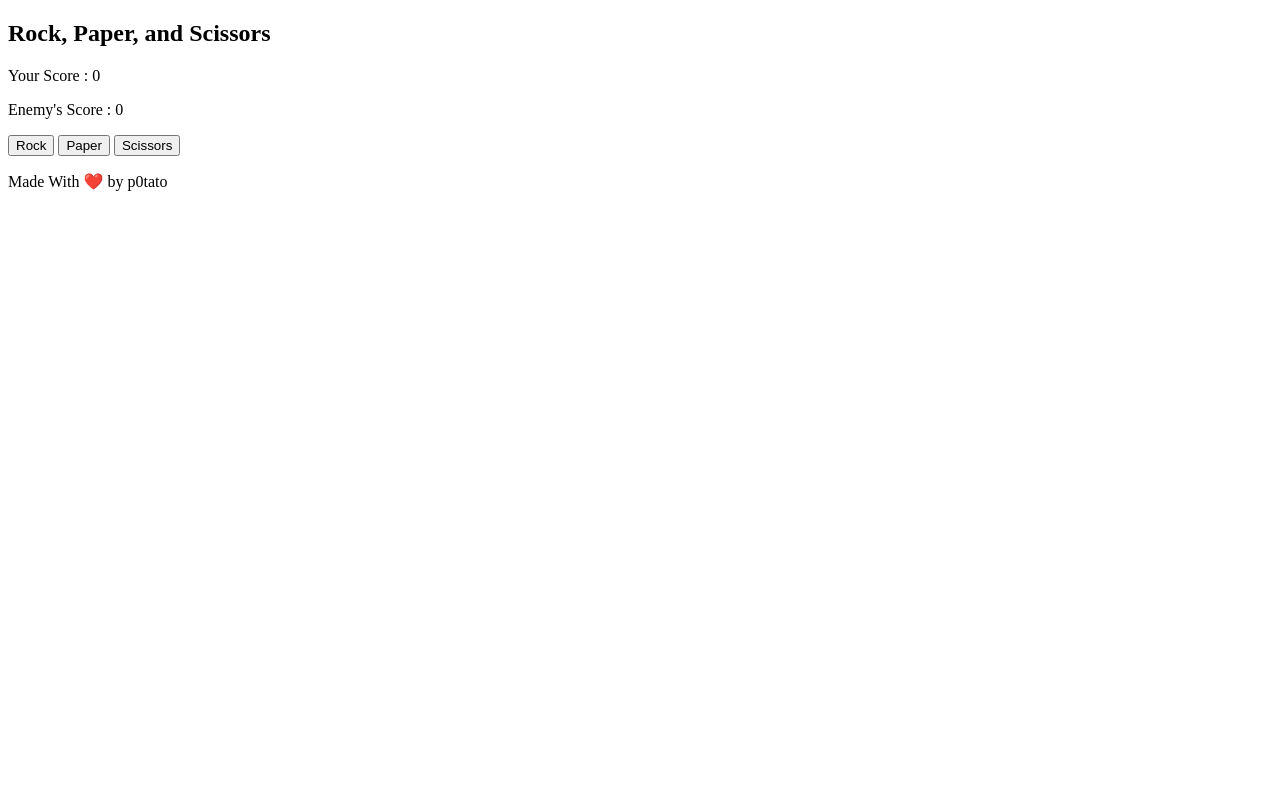
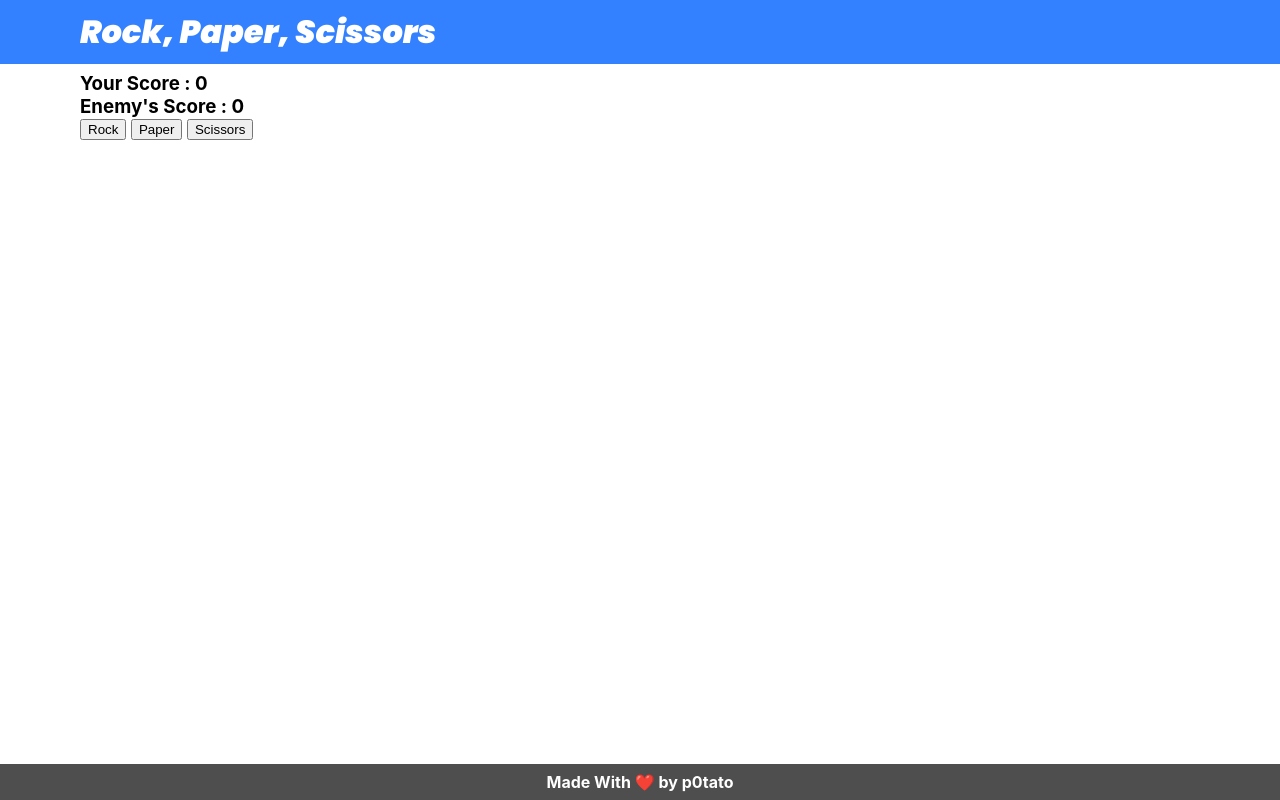
Before and after one commit to p0tato00/rock-paper-scissors, a plain HTML site: page index.html in a window 1280 px wide. Drawn offline with Linux system fonts and the light colour scheme.

Commit message:
Added style to header and footer

```diff
--- a/index.html
+++ b/index.html
@@ -4,17 +4,21 @@
     <meta charset="UTF-8">
     <meta http-equiv="X-UA-Compatible" content="IE=edge">
     <meta name="viewport" content="width=device-width, initial-scale=1.0">
-    <title>Rock, Paper, and Scissors</title>
+    <title>Rock, Paper, Scissors</title>
     <script type="text/javascript" src="app.js" defer></script>
     <link rel="stylesheet" href="./styles/styles.css">
 </head>
 <body>
     <header>
-        <h2 class="header">Rock, Paper, and Scissors</h1>
+        <div class="container">
+            <h1 class="header">Rock, Paper, Scissors</h1>
+        </div>
     </header>
+    <section>
+        <div class="container">
             <div class="score">
-        <p class="playerScore"></p>
-        <p class="enemyScore"></p>
+                <h3 class="playerScore"></h3>
+                <h3 class="enemyScore"></h3>
             </div>
             <div class="result"></div>
             <div class="choices">
@@ -22,8 +26,12 @@
                 <button value="paper">Paper</button>
                 <button value="scissors">Scissors</button>
             </div>
+        </div>
+    </section>
     <footer>
+        <div class="container">
             <p>Made With ❤️ by p0tato</p>
+        </div>
     </footer>
 </body>
 </html>
--- a/styles/styles.css
+++ b/styles/styles.css
@@ -0,0 +1,47 @@
+@import url(
+    'https://fonts.googleapis.com/css2?family=Montserrat:wght@500&family=Poppins:ital,wght@1,900&display=swap'
+    );
+
+
+html {
+    box-sizing: border-box;
+    font-family: -apple-system, BlinkMacSystemFont, 'Segoe UI', Roboto, Oxygen, Ubuntu, Cantarell, 'Open Sans', 'Helvetica Neue', sans-serif;
+}
+
+body,
+h1,
+h3,
+p {
+    margin: 0;
+}
+
+body {
+    display: flex;
+    flex-direction: column;
+    min-height: 100vh;
+    justify-content: space-between;
+}
+
+.container {
+    margin-inline: auto;
+    width: min(90%, 70rem);
+    padding: 0.5rem 0;
+}
+
+header {
+    font-family: poppins;
+    font-size: 1rem;
+    color: white;
+    background-color: #3381FF;
+}
+
+section {
+    flex: 1 0 auto;
+}
+
+footer {
+    background-color: #4E4E4E;
+    font-weight: bold;
+    color: white;
+    text-align: center;
+}
```
Lines whose indentation alone changed are shown as unchanged.
